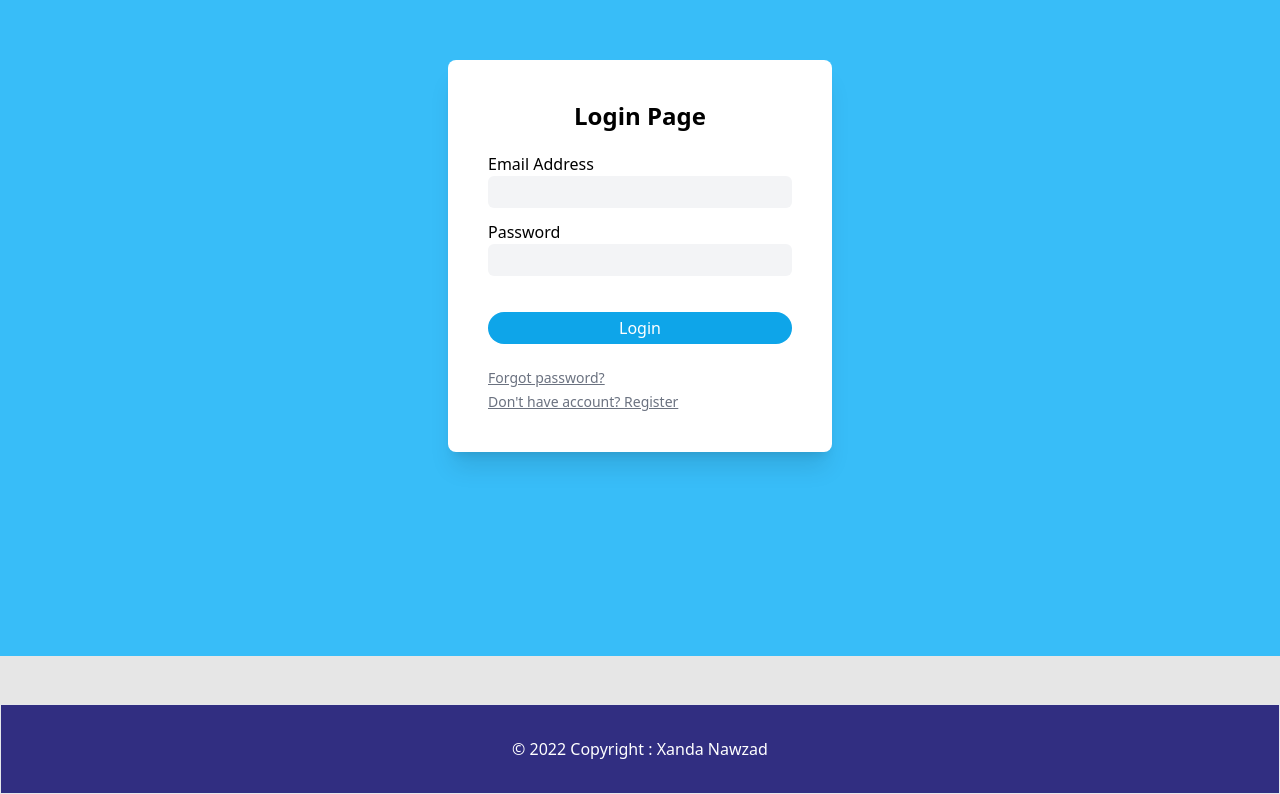
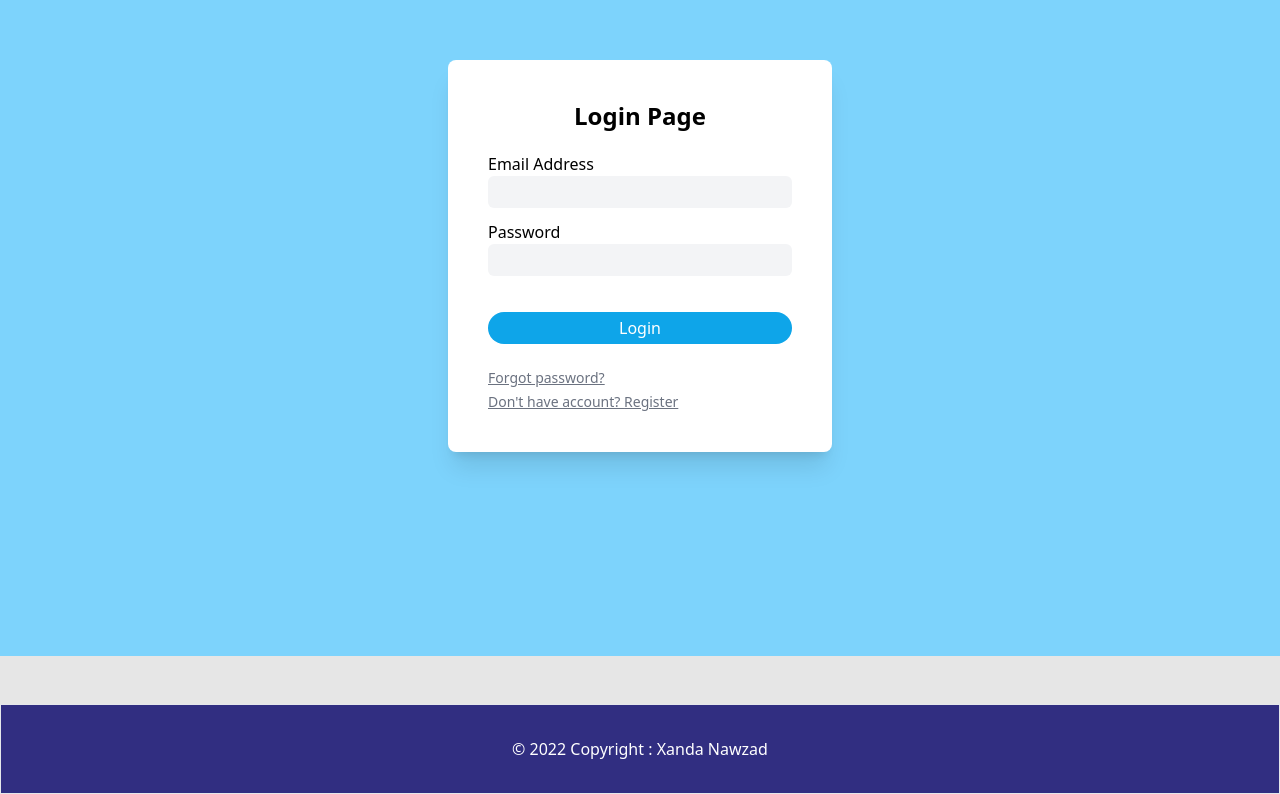
Before and after one commit to XandaNawzad/E-commerce-project, a React (Create React App) app: page /login in a window 1280 px wide. Shown: the part 144-938 px from the top of the page. Built offline with nearby package versions, Linux system fonts and the light colour scheme; no server answers.

Commit message:
feat: update login page

```diff
--- a/src/pages/Login.js
+++ b/src/pages/Login.js
@@ -29,7 +29,7 @@ export default function Login() {
   }
 
   return (
-    <div className="bg-sky-400 min-h-screen p-10 flex items-center justify-center">
+    <div className="bg-sky-300 min-h-screen p-10 flex items-center justify-center">
       <div className="container mx-auto flex items-center justify-center">
         <div className="bg-white p-10 rounded-lg shadow-xl w-96">
           <form className="grid grid-cols-1" onSubmit={submitHandler}>
```
